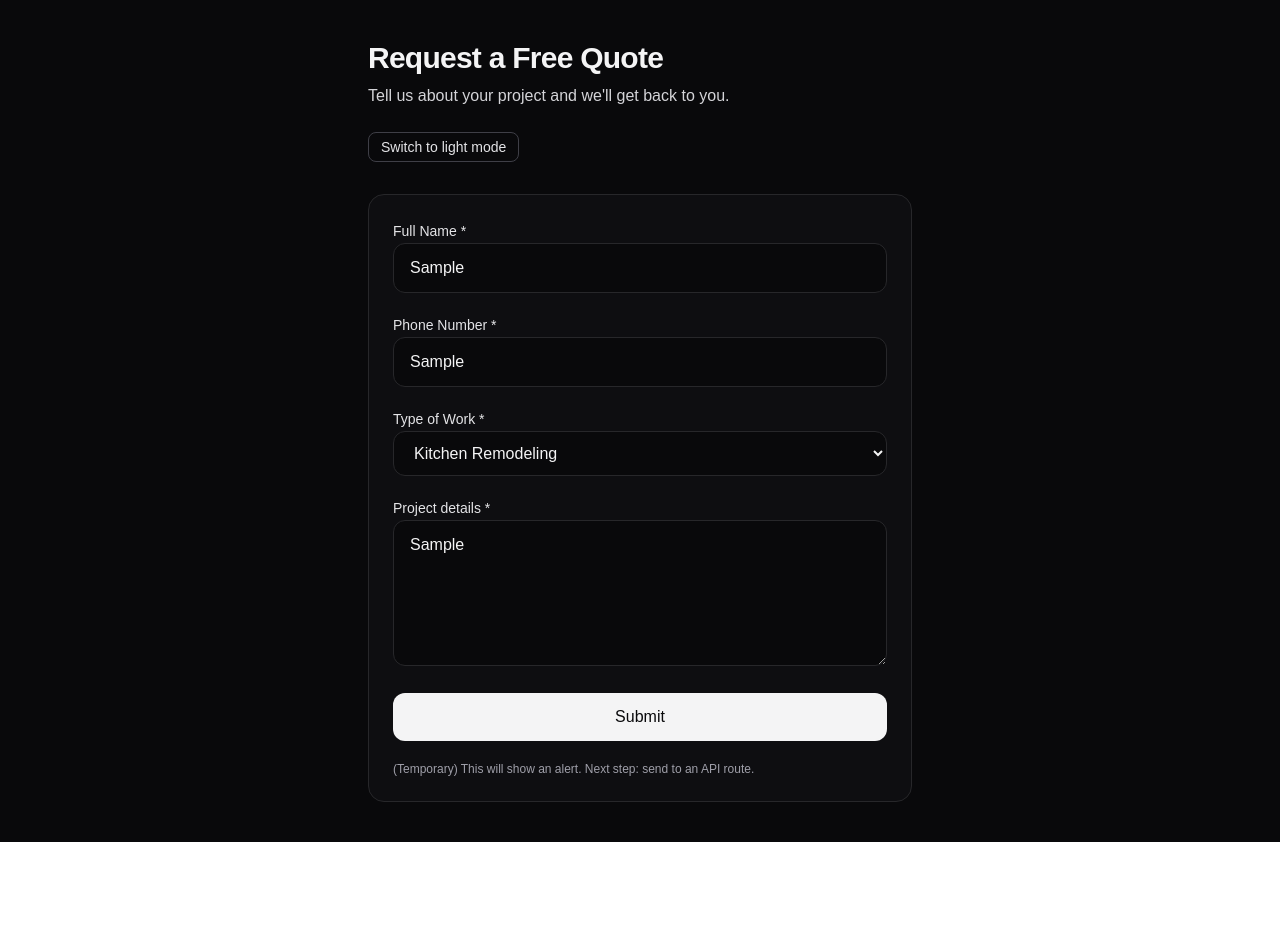
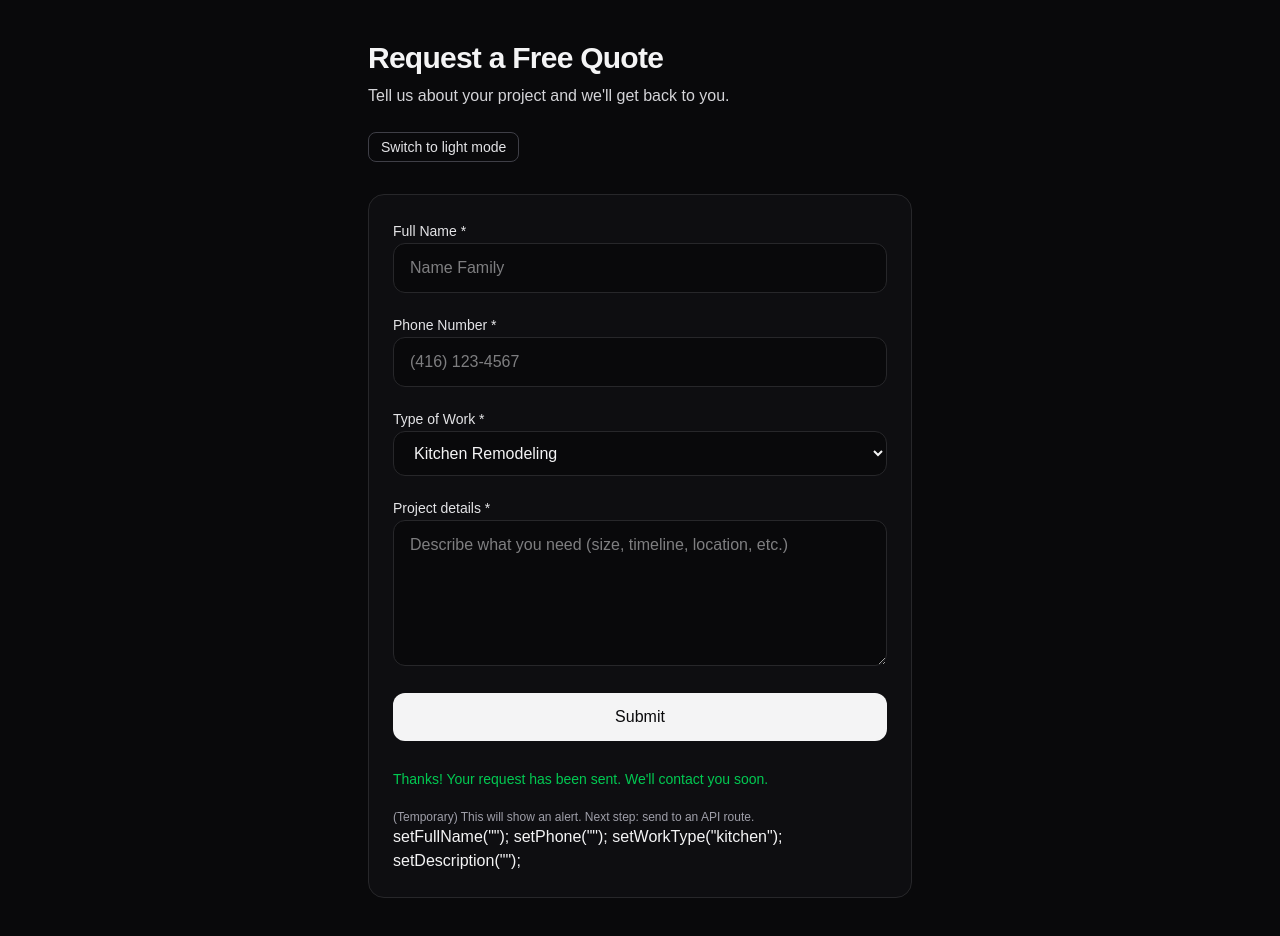
Before and after one commit to DenizShayan/ai2zed-quote-form, a Next.js app: page /quote in a window 1280 px wide. Both pictures are taken after typing "Sample", "Sample", "Sample" into the empty fields and a click on the button "Submit". Before the commit the page ends 842 px from the top, so only its background shows below. Built offline with nearby package versions, Linux system fonts and the light colour scheme.

Commit message:
Update page.tsx

```diff
--- a/src/app/quote/page.tsx
+++ b/src/app/quote/page.tsx
@@ -15,23 +15,18 @@ export default function QuotePage() {
     function handleSubmit(e: React.FormEvent) {
         e.preventDefault();
 
-        setStatus("idle");
-        setMessage("");
+        setStatus("success");
+        setMessage("Thanks! Your request has been sent. We'll contact you soon.");
 
-        // alert(
-        //     `Thanks! \nName: ${fullName}\nPhone: ${phone}\nType: ${workType}\nDetails: ${description}\nRequest submitted 👍🏽`
-        //);
+        alert(`Thanks! ...`);
 
         console.log("Quote request submitted");
+        console.log({ fullName, phone, workType, description });
 
-        console.log({
-            fullName,
-            phone,
-            workType,
-            description,
-        });
-
-
+        setFullName("");
+        setPhone("");
+        setWorkType("kitchen");
+        setDescription("");
     }
 
     return (
@@ -155,9 +150,21 @@ export default function QuotePage() {
                         Submit
                     </button>
 
+                    {status === "success" && (
+                        <p className="text-green-500 text-sm mt-2">
+                            {message}
+                        </p>
+                    )}
+
                     <p className={`text-xs ${isDark ? "text-zinc-400" : "text-zinc-500"}`}>
                         (Temporary) This will show an alert. Next step: send to an API route.
                     </p>
+
+                    setFullName("");
+                    setPhone("");
+                    setWorkType("kitchen");
+                    setDescription("");
+
                 </form>
             </div>
         </main>
```
